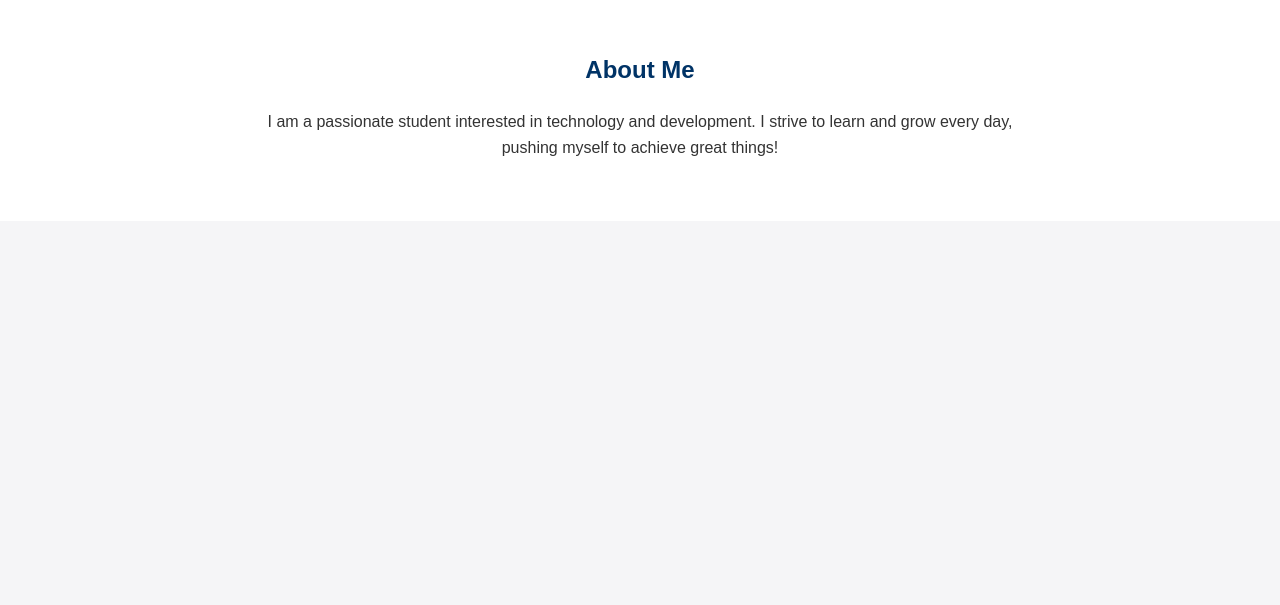
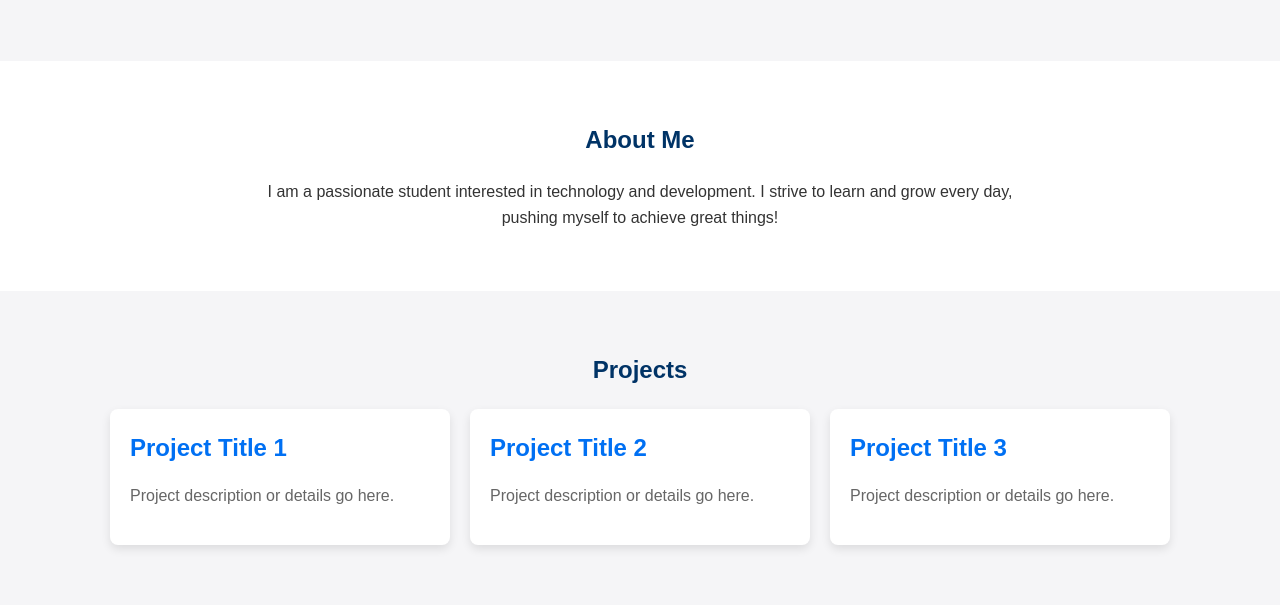
Before and after one commit to KrithikChirra/Portfolio, a plain HTML site: page index.html in a window 1280 px wide. Shown: the part 809-1414 px from the top of the page. Before the commit the page ends 1030 px from the top, so only its background shows below. Drawn offline with Linux system fonts and the light colour scheme.

Commit message:
project section added

```diff
--- a/index.html
+++ b/index.html
@@ -36,7 +36,8 @@
             justify-content: space-between;
             align-items: center;
             padding: 10px 40px;
-            position: fixed;
+            position: sticky; /* Sticky header */
+            top: 0; /* Stay at the top */
             width: 100%;
             z-index: 1000;
             box-shadow: 0 2px 8px rgba(0, 0, 0, 0.1);
@@ -46,6 +47,7 @@
 
         header h1 {
             font-size: 1.8rem;
+            white-space: nowrap; /* Prevent wrapping */
         }
 
         header nav {
@@ -134,11 +136,50 @@
             max-width: 800px;
             margin: 0 auto;
         }
+
+        /* Projects Section */
+        .projects {
+            background: #f5f5f7;
+            padding: 60px 20px;
+            text-align: center;
+        }
+
+        .projects h2 {
+            color: #003366;
+            margin-bottom: 20px;
+        }
+
+        .project-slots {
+            display: flex;
+            flex-wrap: wrap;
+            justify-content: center;
+            gap: 20px;
+        }
+
+        .project-slot {
+            background: #fff;
+            box-shadow: 0 4px 10px rgba(0, 0, 0, 0.1);
+            padding: 20px;
+            width: 300px;
+            border-radius: 8px;
+            text-align: left;
+        }
+
+        .project-slot h3 {
+            margin-bottom: 10px;
+            font-size: 1.5rem;
+            color: #0070f3;
+        }
+
+        .project-slot p {
+            font-size: 1rem;
+            color: #666;
+        }
     </style>
 </head>
 <body>
     <header>
-        <h1>Krithik Chirra</h1>
+        <h1 style="font-size: 1.5rem;">Krithik Chirra</h1>
         <nav>
             <a href="#about">About</a>
             <a href="#skills">Skills</a>
@@ -164,5 +205,22 @@
         <p>I am a passionate student interested in technology and development. I strive to learn and grow every day, pushing myself to achieve great things!</p>
     </section>
 
+    <section id="projects" class="projects">
+        <h2>Projects</h2>
+        <div class="project-slots">
+            <div class="project-slot">
+                <h3>Project Title 1</h3>
+                <p>Project description or details go here.</p>
+            </div>
+            <div class="project-slot">
+                <h3>Project Title 2</h3>
+                <p>Project description or details go here.</p>
+            </div>
+            <div class="project-slot">
+                <h3>Project Title 3</h3>
+                <p>Project description or details go here.</p>
+            </div>
+        </div>
+    </section>
 </body>
 </html>
```
